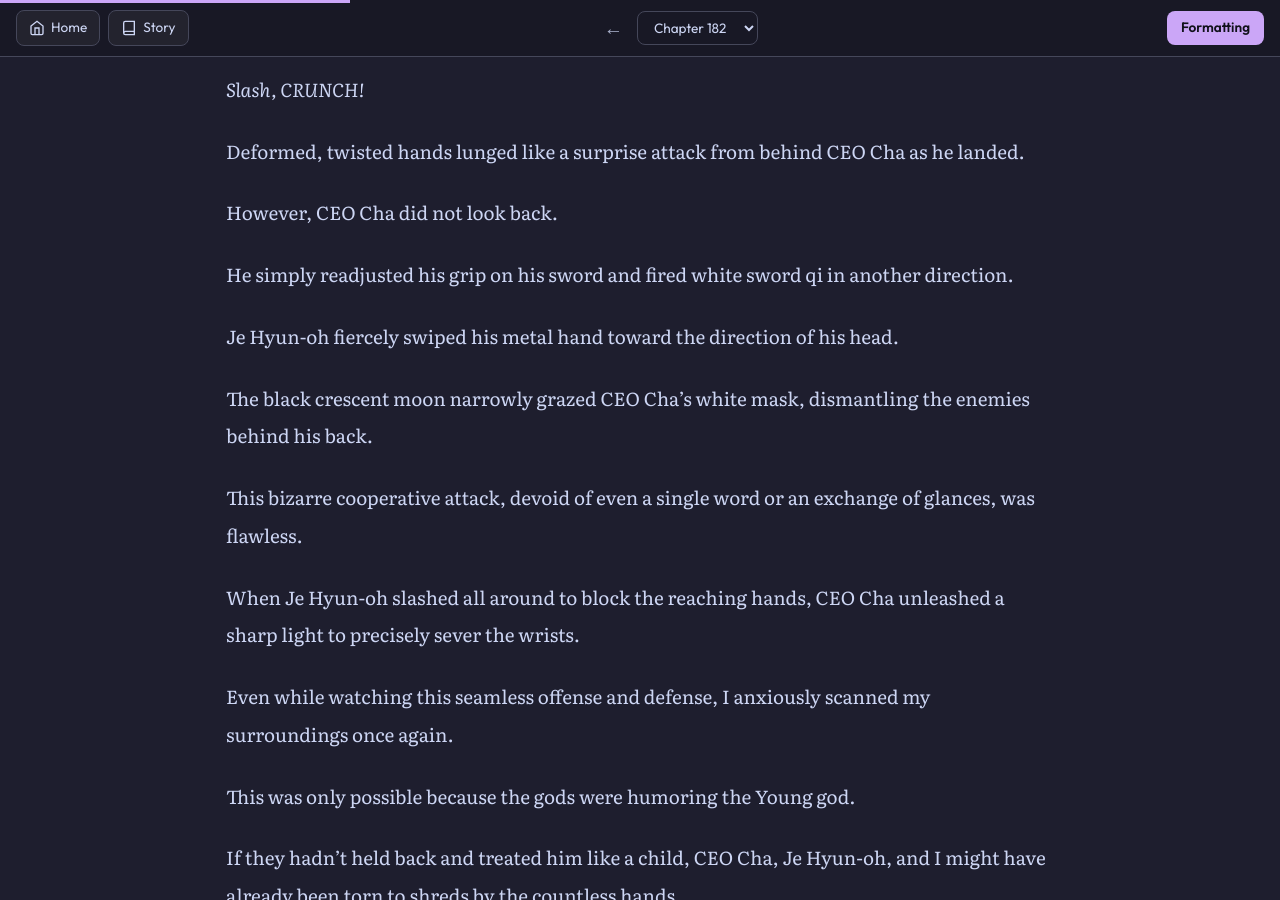
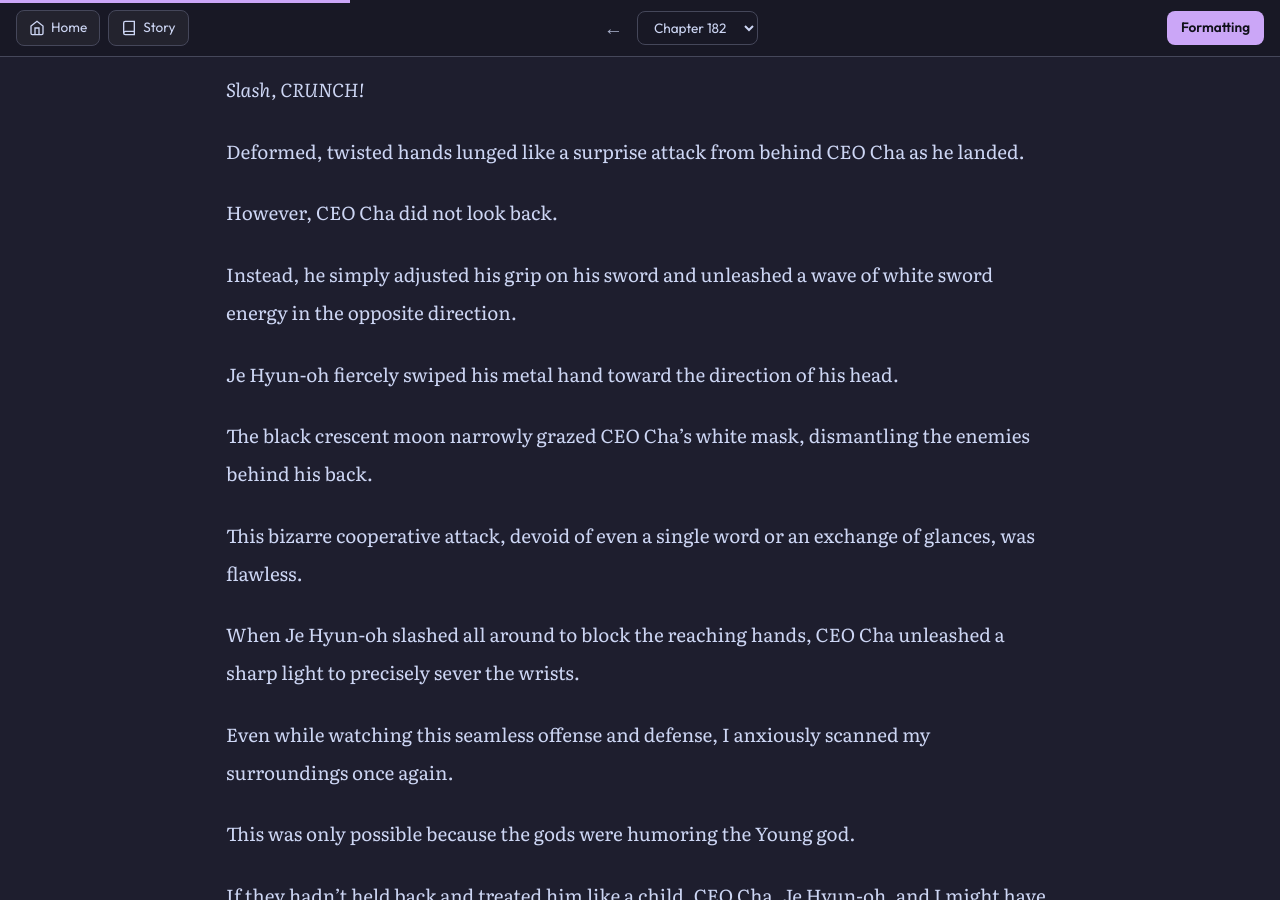
Before and after one commit to soleumn/soleumn.github.io, a Jekyll site: the page built from _chapters/eoshinki/ch182.md, in a window 1280 px wide and 900 px high, scrolled down 4411 px. Built offline with Jekyll 4.4.1, drawn with Linux system fonts in a browser that asks for light colours; comment, search, counter and statistics services are not loaded.

Commit message:
Update ch182.md

```diff
--- a/_chapters/eoshinki/ch182.md
+++ b/_chapters/eoshinki/ch182.md
@@ -128,7 +128,7 @@
 
 However, CEO Cha did not look back.
 
-He simply readjusted his grip on his sword and fired white sword qi in another direction.
+Instead, he simply adjusted his grip on his sword and unleashed a wave of white sword energy in the opposite direction.
 
 Je Hyun-oh fiercely swiped his metal hand toward the direction of his head.
 
```
